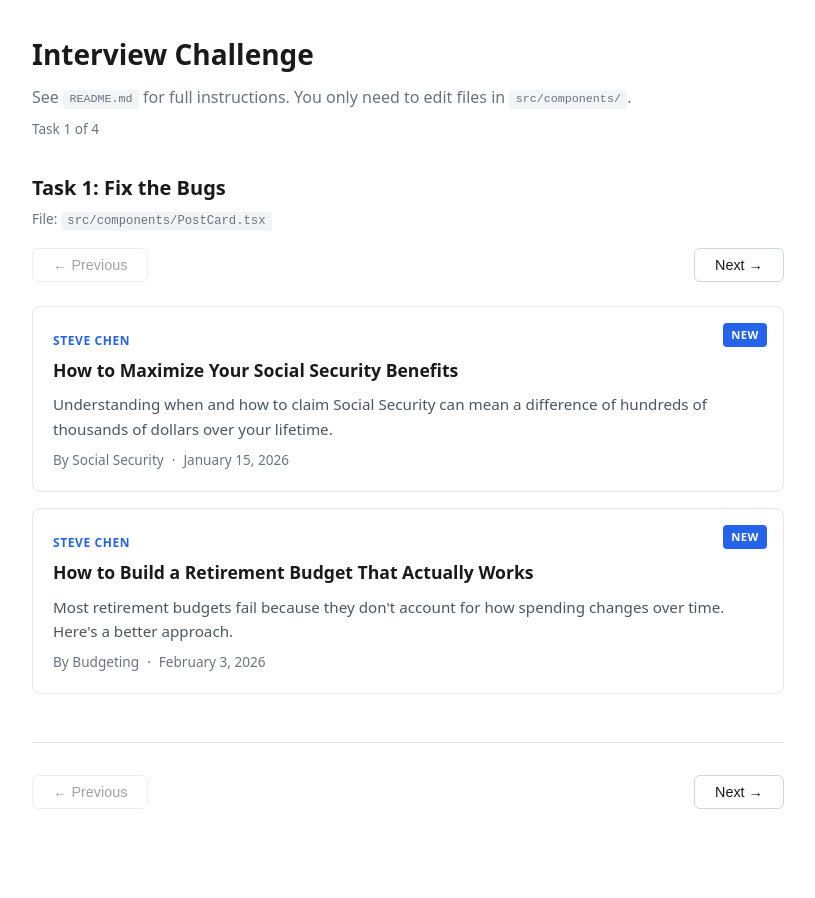
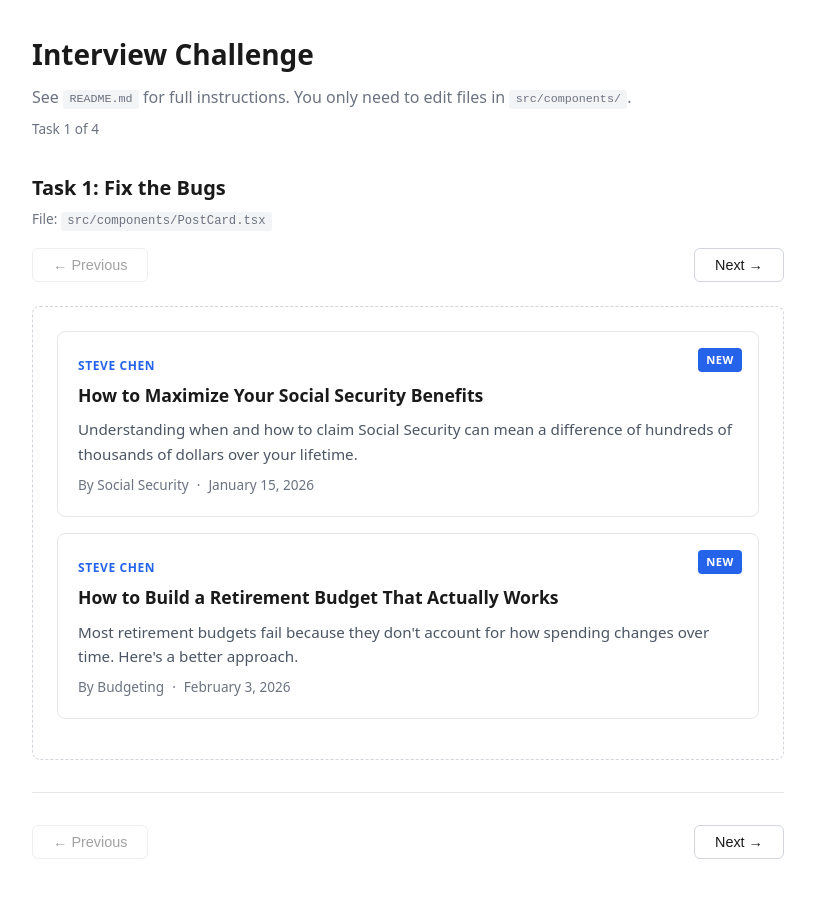
Before and after one commit to joegoldwasser/interview-frontend-challenge, a React (Vite) app: page / in a window 1280 px wide. Shown: the top 898 px of the page, without its empty margins (232-1047 px from the left). Before the commit the page ends 865 px from the top, so only its background shows below. Built offline with nearby package versions, Linux system fonts and the light colour scheme.

Commit message:
feat: add dashed wrapper around task components

```diff
--- a/src/App.tsx
+++ b/src/App.tsx
@@ -60,6 +60,7 @@ export default function App() {
           </button>
         </nav>
 
+        <div style={styles.componentWrapper}>
           {currentTask === 0 && (
             <>
               <PostCard
@@ -94,6 +95,7 @@ export default function App() {
               allPosts={posts}
             />
           )}
+        </div>
       </section>
 
       <nav style={styles.nav}>
@@ -168,6 +170,11 @@ const styles: Record<string, React.CSSProperties> = {
     color: '#6b7280',
     margin: '0 0 1rem',
   },
+  componentWrapper: {
+    border: '1px dashed #d1d5db',
+    borderRadius: '8px',
+    padding: '1.5rem',
+  },
   nav: {
     display: 'flex',
     justifyContent: 'space-between',
```
Lines whose indentation alone changed are shown as unchanged.
